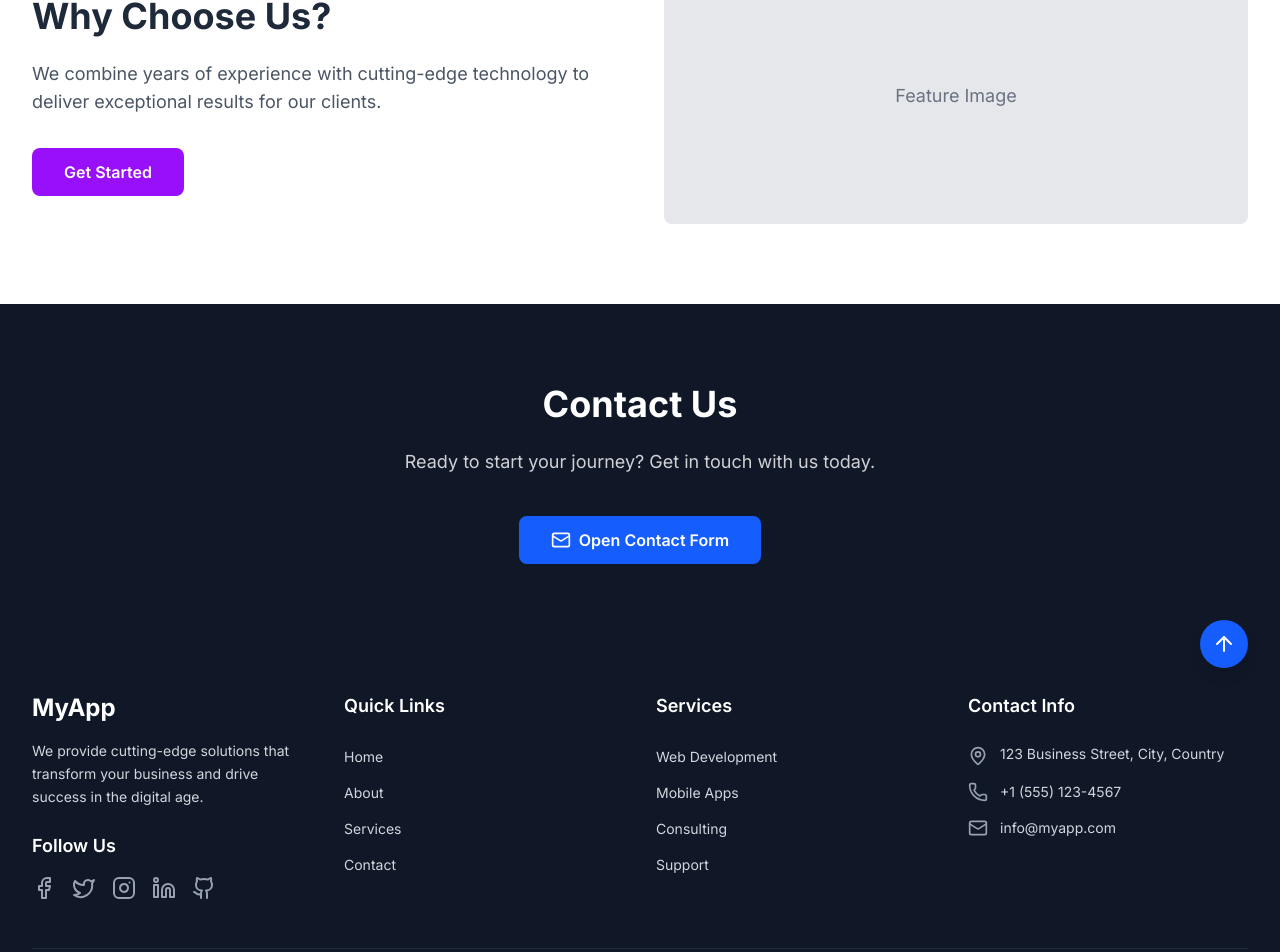
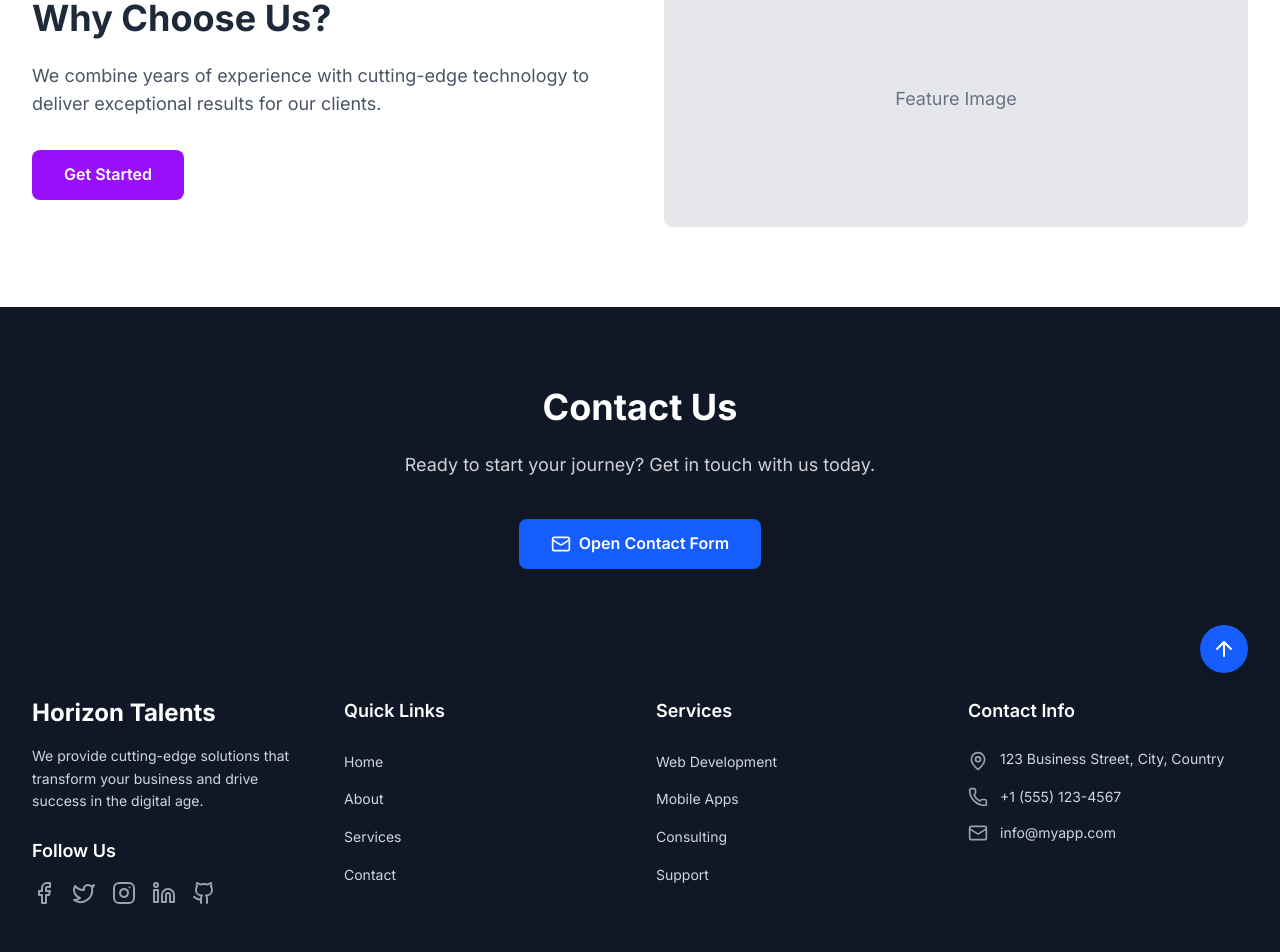
Before and after one commit to kalboussiKarim/jobs, a Next.js app: page / in a window 1280 px wide. Shown: the part 1840-2792 px from the top of the page. Built offline with nearby package versions, Linux system fonts and the light colour scheme.

Commit message:
added themeProvider

```diff
--- a/components/Footer.tsx
+++ b/components/Footer.tsx
@@ -68,7 +68,9 @@ const Footer: React.FC = () => {
           {/* Company Info */}
           <div className="lg:col-span-1">
             <div className="mb-6">
-              <h2 className="text-2xl font-bold text-white mb-4">MyApp</h2>
+              <h2 className="text-2xl font-bold text-white mb-4">
+                Horizon Talents
+              </h2>
               <p className="text-gray-300 text-sm leading-relaxed">
                 {t("footerDescription")}
               </p>
@@ -184,7 +186,7 @@ const Footer: React.FC = () => {
           <div className="flex flex-col md:flex-row justify-between items-center space-y-4 md:space-y-0">
             {/* Copyright */}
             <div className="text-gray-400 text-sm">
-              © {currentYear} MyApp. {t("allRightsReserved")}
+              © {currentYear} Horizon Talents. {t("allRightsReserved")}
             </div>
 
             {/* Legal Links */}
--- a/components/MainContent.tsx
+++ b/components/MainContent.tsx
@@ -18,7 +18,7 @@ const MainContent: React.FC = () => {
   const [isModalOpen, setIsModalOpen] = useState<boolean>(false);
 
   return (
-    <main className="min-h-screen transition-colors duration-300">
+    <div className="transition-colors duration-300">
       {/* Section 1: Hero Section */}
       <section
         id="home"
@@ -149,7 +149,7 @@ const MainContent: React.FC = () => {
           <div className="grid grid-cols-1 lg:grid-cols-2 gap-12 items-center">
             <div>
               <h2 className="text-3xl md:text-4xl font-bold mb-6 text-gray-800 dark:text-white">
-                Why Choose Us?
+                {t("WhyChooseUs")}
               </h2>
               <p className="text-lg text-gray-600 dark:text-gray-300 mb-8">
                 We combine years of experience with cutting-edge technology to
@@ -197,7 +197,7 @@ const MainContent: React.FC = () => {
         isOpen={isModalOpen}
         onClose={() => setIsModalOpen(false)}
       />
-    </main>
+    </div>
   );
 };
 
--- a/components/Navbar.tsx
+++ b/components/Navbar.tsx
@@ -43,7 +43,7 @@ const Navbar: React.FC = () => {
           <div className="flex items-center">
             <div className="flex-shrink-0">
               <h1 className="text-xl font-bold text-gray-800 dark:text-white">
-                MyApp
+                Horizon Talents
               </h1>
             </div>
           </div>
--- a/lib/ThemeContext.tsx
+++ b/lib/ThemeContext.tsx
@@ -31,7 +31,6 @@ interface ThemeProviderProps {
 export const ThemeProvider: React.FC<ThemeProviderProps> = ({ children }) => {
   const [theme, setTheme] = useState<"light" | "dark">("light");
 
-  // Load theme from localStorage on mount
   useEffect(() => {
     const savedTheme = localStorage.getItem("theme") as "light" | "dark";
     if (savedTheme) {
--- a/src/app/globals.css
+++ b/src/app/globals.css
@@ -1,5 +1,5 @@
 @import "tailwindcss";
-
+@custom-variant dark (&:where(.dark, .dark *));
 :root {
   --background: #ffffff;
   --foreground: #171717;
@@ -21,13 +21,15 @@ body {
   background: var(--background);
   color: var(--foreground);
   font-family: Arial, Helvetica, sans-serif;
-  transition: background-color 0.2s ease, color 0.2s ease;
+  transition: background-color 0.3s ease, color 0.3s ease;
+  line-height: 1.6;
 }
 
 html {
   scroll-behavior: smooth;
 }
 
+/* Improved scrollbar styling */
 ::-webkit-scrollbar {
   width: 8px;
 }
@@ -37,22 +39,36 @@ html {
 }
 
 .dark ::-webkit-scrollbar-track {
-  background: #2d2d2d;
+  background: #1f1f1f;
 }
 
 ::-webkit-scrollbar-thumb {
-  background: #888;
+  background: #c1c1c1;
   border-radius: 4px;
 }
 
 ::-webkit-scrollbar-thumb:hover {
-  background: #555;
+  background: #a8a8a8;
 }
 
 .dark ::-webkit-scrollbar-thumb {
-  background: #555;
+  background: #444;
 }
 
 .dark ::-webkit-scrollbar-thumb:hover {
-  background: #777;
+  background: #666;
 }
+
+/* Smooth transitions for theme changes */
+* {
+  transition: background-color 0.3s ease, color 0.3s ease,
+    border-color 0.3s ease;
+}
+
+/* Ensure proper contrast for form elements */
+input,
+textarea,
+select {
+  transition: background-color 0.3s ease, color 0.3s ease,
+    border-color 0.3s ease;
+}
--- a/src/app/layout.tsx
+++ b/src/app/layout.tsx
@@ -16,13 +16,15 @@ interface RootLayoutProps {
 
 export default function RootLayout({ children }: RootLayoutProps) {
   return (
-    <html lang="en">
+    <html lang="en" suppressHydrationWarning>
       <body className={inter.className}>
         <ThemeProvider>
           <LanguageProvider>
-            <Navbar />
-            <main>{children}</main>
-            <Footer />
+            <div className="min-h-screen flex flex-col">
+              <Navbar />
+              <main className="flex-grow">{children}</main>
+              <Footer />
+            </div>
           </LanguageProvider>
         </ThemeProvider>
       </body>
```
